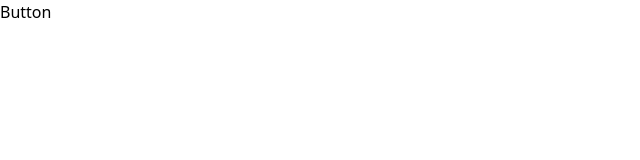
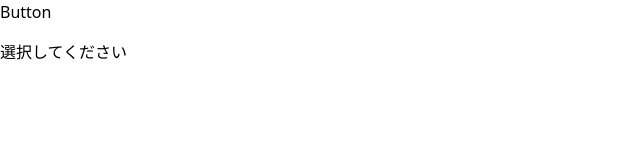
Before and after one commit to 052hide/react-components-headlessui, a React (Create React App) app: page / in a window 1280 px wide. Shown: the top 160 px of the page, without its empty margins (0-640 px from the left). Built offline with nearby package versions, Linux system fonts and the light colour scheme.

Commit message:
create select lestbox

```diff
--- a/src/App.tsx
+++ b/src/App.tsx
@@ -1,11 +1,13 @@
-import React from 'react'
+import React, { useState } from 'react'
+import type { Nullable } from '~/types/common'
 import DropdownMenu from '~/components/headless/DropdownMenu'
 import MenuItemText from '~/components/headless/DropdownMenu/menuItems/MenuItemText'
 import MenuItemButton from '~/components/headless/DropdownMenu/menuItems/MenuItemButton'
 import MenuItemLink from '~/components/headless/DropdownMenu/menuItems/MenuItemLink'
+import SelectListbox from '~/components/headless/SelectListbox'
 
 const App: React.FC = (): JSX.Element => {
-  const items = [
+  const dropdownItems = [
     { key: 1, element: <MenuItemText>AAAA</MenuItemText> },
     { key: 2, element: <MenuItemButton>BBBB</MenuItemButton> },
     {
@@ -18,7 +20,40 @@ const App: React.FC = (): JSX.Element => {
     },
   ]
 
-  return <DropdownMenu items={items} />
+  const selectItems = [
+    {
+      key: 1,
+      value: 1,
+      label: 'Label 1',
+      disabled: false,
+    },
+    {
+      key: 2,
+      value: 2,
+      label: 'Label 2',
+      disabled: true,
+    },
+    {
+      key: 3,
+      value: 3,
+      label: 'Label 3',
+      disabled: false,
+    },
+  ]
+
+  const [selectedValue, setSelectedValue] = useState<Nullable<number>>(null)
+
+  return (
+    <div className="gap-4 flex flex-col">
+      <DropdownMenu items={dropdownItems} />
+      <SelectListbox
+        selectedValue={selectedValue}
+        defaultLabel="選択してください"
+        items={selectItems}
+        handleChange={setSelectedValue}
+      />
+    </div>
+  )
 }
 
 export default App
--- a/src/components/headless/DropdownMenu/index.tsx
+++ b/src/components/headless/DropdownMenu/index.tsx
@@ -1,5 +1,4 @@
-import React from 'react'
-import { Fragment } from 'react'
+import React, { Fragment } from 'react'
 import { Menu, Transition } from '@headlessui/react'
 import { Props } from './type'
 import MenuButton from './MenuButton'
--- /dev/null
+++ b/src/components/headless/SelectListbox/index.tsx
@@ -0,0 +1,45 @@
+import React, { Fragment } from 'react'
+import { Listbox, Transition } from '@headlessui/react'
+import { Props } from './type'
+
+export const SelectListbox = <T extends number | string>(
+  props: Props<T>
+): JSX.Element => {
+  const selectedLabel = () => {
+    return (
+      props.items.find((item) => item.value === props.selectedValue)?.label ||
+      props.defaultLabel
+    )
+  }
+
+  return (
+    <div className="relative inline-block">
+      <Listbox value={props.selectedValue} onChange={props.handleChange}>
+        <Listbox.Button className="text-left">{selectedLabel()}</Listbox.Button>
+        <Transition
+          as={Fragment}
+          // enter="transition duration-100 ease-out"
+          // enterFrom="transform scale-95 opacity-0"
+          // enterTo="transform scale-100 opacity-100"
+          // leave="transition duration-75 ease-out"
+          // leaveFrom="transform scale-100 opacity-100"
+          // leaveTo="transform scale-95 opacity-0"
+        >
+          <Listbox.Options className="absolute mt-2 left-0 min-w-[10rem] bg-white focus:outline-none">
+            {props.items.map((item) => (
+              <Listbox.Option
+                key={item.key}
+                value={item.value}
+                disabled={item.disabled}
+              >
+                {item.label}
+              </Listbox.Option>
+            ))}
+          </Listbox.Options>
+        </Transition>
+      </Listbox>
+    </div>
+  )
+}
+
+export default SelectListbox
--- /dev/null
+++ b/src/components/headless/SelectListbox/type.ts
@@ -0,0 +1,13 @@
+import { Key, ReactNode } from 'react'
+
+export type Props<T extends number | string> = {
+  selectedValue: T | null
+  defaultLabel: string
+  items: {
+    key: Key
+    value: T
+    label: ReactNode
+    disabled: boolean
+  }[]
+  handleChange: (value: T | null) => void
+}
--- /dev/null
+++ b/src/types/common.ts
@@ -0,0 +1 @@
+export type Nullable<T> = T | null
```
Also changed, not shown: tsconfig.json (+2 -8 lines).
